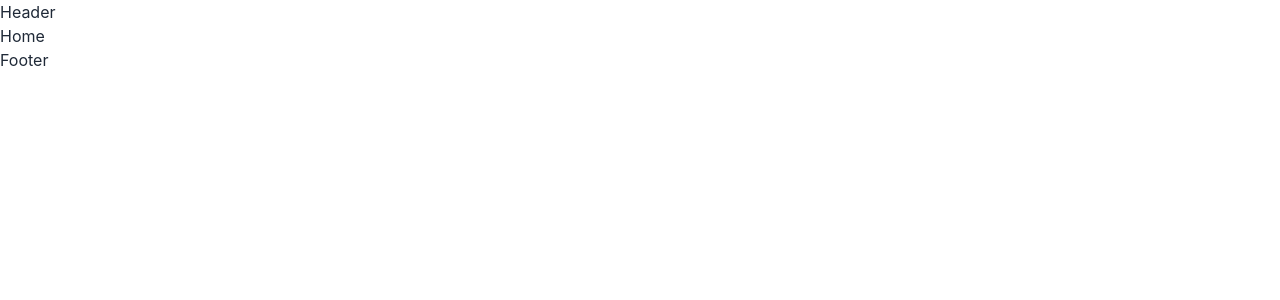
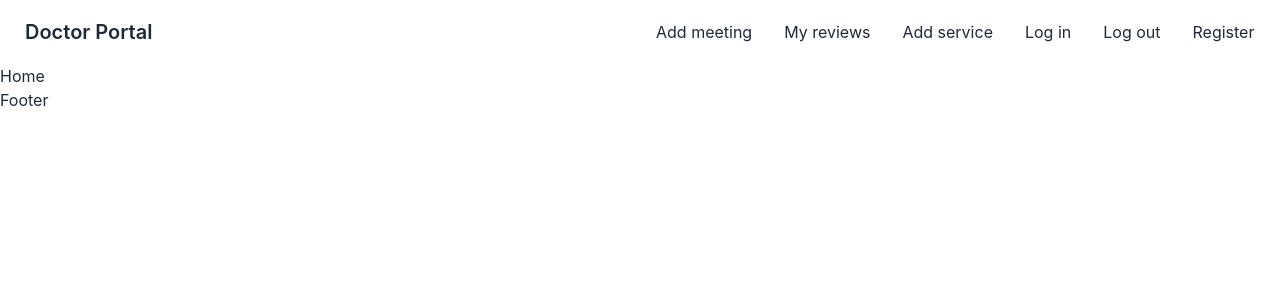
Before and after one commit to RaisulislamRimon/project11-service-review-client, a React (Create React App) app: page / in a window 1280 px wide. Shown: the top 300 px of the page. Built offline with nearby package versions, Linux system fonts and the light colour scheme.

Commit message:
added header

```diff
--- a/src/Pages/Shared/Header/Header.js
+++ b/src/Pages/Shared/Header/Header.js
@@ -1,9 +1,68 @@
 import React from "react";
+import { Link } from "react-router-dom";
 
 const Header = () => {
+  const menuItems = (
+    <>
+      <li>
+        <Link>Add meeting</Link>
+      </li>
+      <li>
+        <Link>My reviews</Link>
+      </li>
+      <li>
+        <Link>Add service</Link>
+      </li>
+      <li>
+        <Link>Log in</Link>
+      </li>
+      <li>
+        <Link>Log out</Link>
+      </li>
+      <li>
+        <Link>Register</Link>
+      </li>
+    </>
+  );
   return (
-    <div>
-      <h1>Header</h1>
+    <div className="navbar bg-base-100">
+      <div className="navbar-start">
+        <div className="dropdown">
+          <label tabIndex={0} className="btn btn-ghost lg:hidden">
+            <svg
+              xmlns="http://www.w3.org/2000/svg"
+              className="h-5 w-5"
+              fill="none"
+              viewBox="0 0 24 24"
+              stroke="currentColor"
+            >
+              <path
+                strokeLinecap="round"
+                strokeLinejoin="round"
+                strokeWidth="2"
+                d="M4 6h16M4 12h8m-8 6h16"
+              />
+            </svg>
+          </label>
+          <ul
+            tabIndex={0}
+            className="menu menu-compact dropdown-content mt-3 p-2 shadow bg-base-100 rounded-box w-52"
+          >
+            {menuItems}
+          </ul>
+        </div>
+        <Link to="" className="btn btn-ghost normal-case text-xl">
+          Doctor Portal
+        </Link>
+      </div>
+      <div className="navbar-center hidden lg:flex">
+        <ul className="menu menu-horizontal p-0">{menuItems}</ul>
+      </div>
+      {/* <div className="navbar-end">
+        <Link to="" className="btn">
+          Get started
+        </Link>
+      </div> */}
     </div>
   );
 };
```
